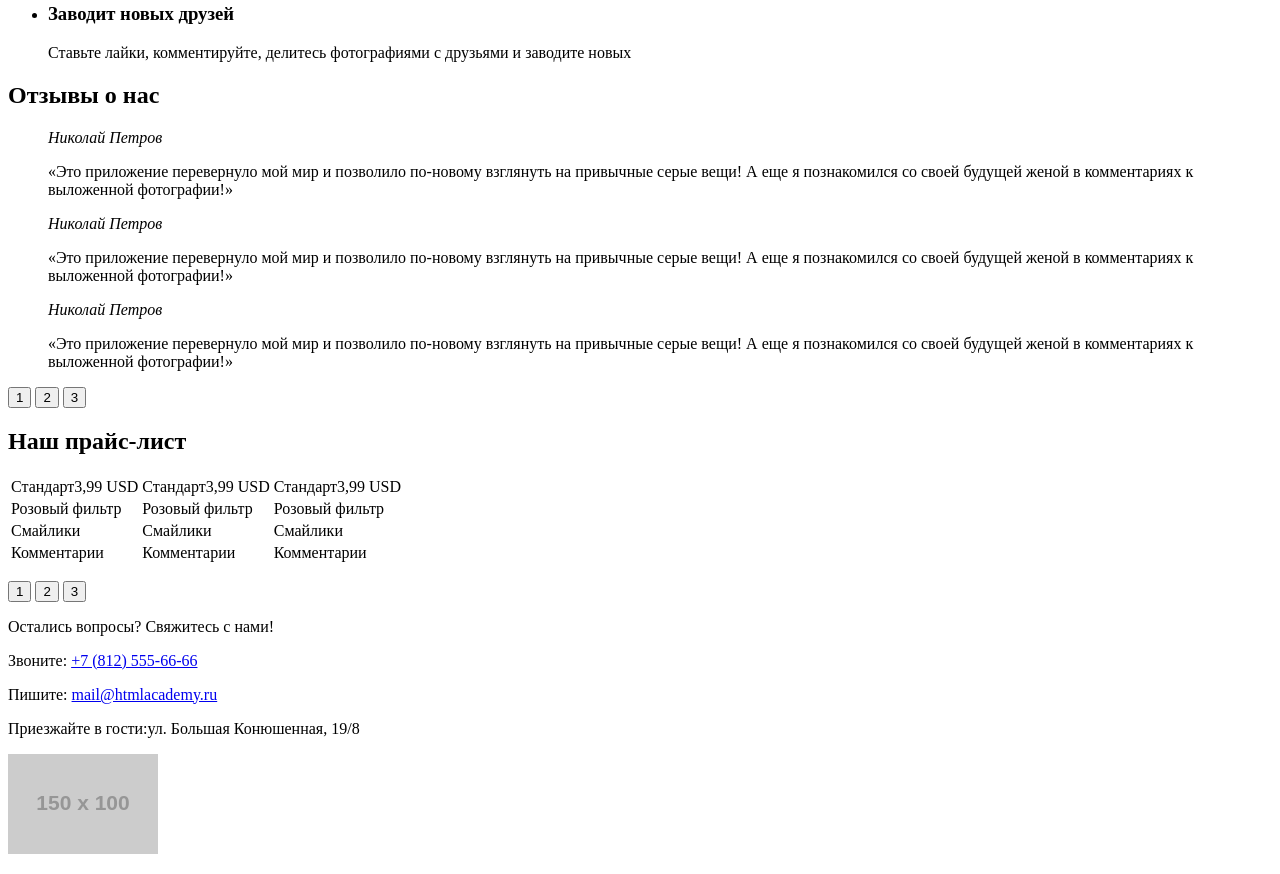
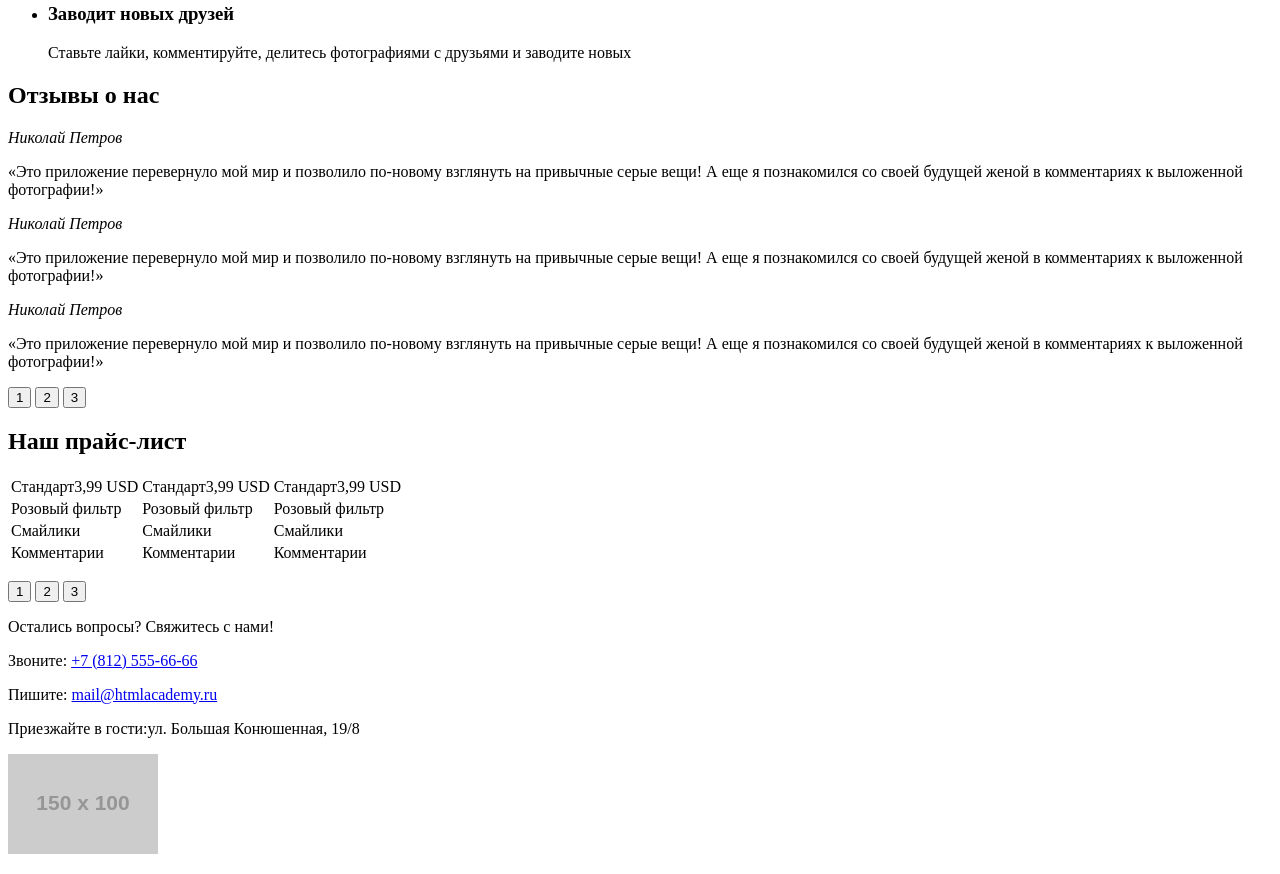
Before and after one commit to mickbetch/533179-pink, a website: page source/index.html in a window 1280 px wide. Shown: the part 1054-1928 px from the top of the page. Drawn offline with Linux system fonts and the light colour scheme; placeholder pictures from the web are drawn by us.

Commit message:
заменил blockquote на дивы

```diff
--- a/source/index.html
+++ b/source/index.html
@@ -90,24 +90,24 @@
         <div class="reviews__wrapper slider">
           <h2 class="visually-hidden">Отзывы о нас</h2>
           <div class="reviews__list slider__list">
-            <blockquote class="reviews__item slider__item">
+            <div class="reviews__item slider__item">
               <cite class="reviews__author-name">Николай Петров</cite>
               <p class="reviews__text">
                 «Это приложение перевернуло мой мир и позволило по-новому взглянуть на привычные серые вещи! А еще я познакомился со своей будущей женой в комментариях к выложенной фотографии!»
               </p>
-            </blockquote>
-            <blockquote class="reviews__item slider__item">
+            </div>
+            <div class="reviews__item slider__item">
               <cite class="reviews__author-name">Николай Петров</cite>
               <p class="reviews__text">
                 «Это приложение перевернуло мой мир и позволило по-новому взглянуть на привычные серые вещи! А еще я познакомился со своей будущей женой в комментариях к выложенной фотографии!»
               </p>
-            </blockquote>
-            <blockquote class="reviews__item slider__item">
+            </div>
+            <div class="reviews__item slider__item">
               <cite class="reviews__author-name">Николай Петров</cite>
               <p class="reviews__text">
                 «Это приложение перевернуло мой мир и позволило по-новому взглянуть на привычные серые вещи! А еще я познакомился со своей будущей женой в комментариях к выложенной фотографии!»
               </p>
-            </blockquote>
+            </div>
           </div>
           <p class="reviews__toggles slider__toggles">
             <button class="slider__toggle" type="button">1</button>
```
